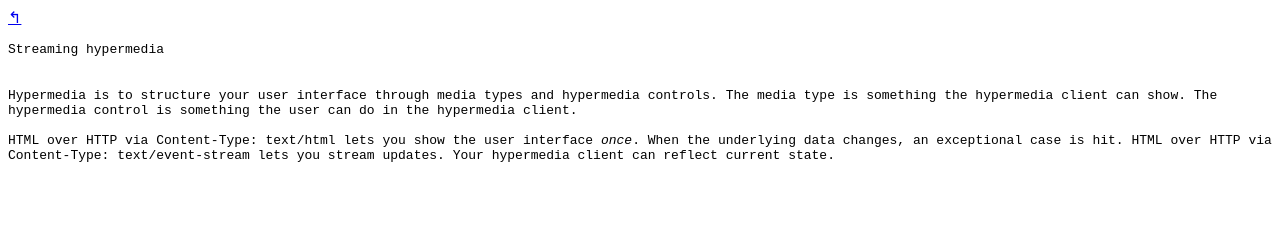
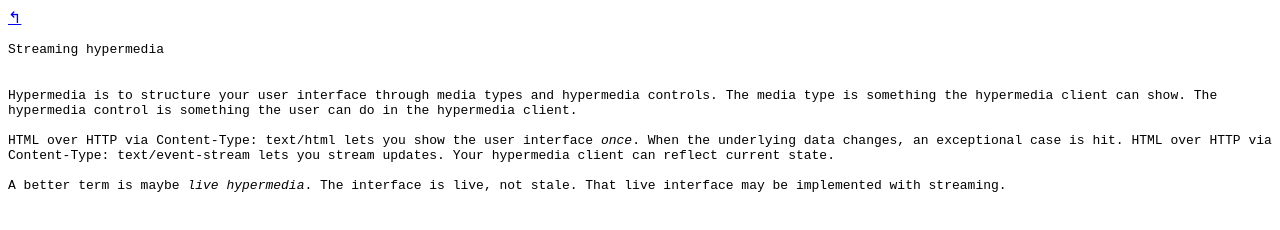
Before and after one commit to teodorlu/2.teod.eu, a plain HTML site: page d/14/streaming-hypermedia.html in a window 1280 px wide. Drawn offline with Linux system fonts and the light colour scheme.

Commit message:
"live hypermedia" better than "streaming hypermedia"?

```diff
--- a/d/14/streaming-hypermedia.html
+++ b/d/14/streaming-hypermedia.html
@@ -10,4 +10,5 @@ p { font-family: monospace; margin: 1lh 0; }
 <p>Streaming hypermedia</p><div style="height: 1px"></div>
 <p>Hypermedia is to structure your user interface through media types and hypermedia controls. The media type is something the hypermedia client can show. The hypermedia control is something the user can do in the hypermedia client.</p>
 <p>HTML over HTTP via Content-Type: text/html lets you show the user interface <em>once</em>. When the underlying data changes, an exceptional case is hit. HTML over HTTP via Content-Type: text/event-stream lets you stream updates. Your hypermedia client can reflect current state.</p>
+<p>A better term is maybe <em>live hypermedia</em>. The interface is live, not stale. That live interface may be implemented with streaming.</p>
 </body></html>
```
Also changed, not shown: 1 other file.
